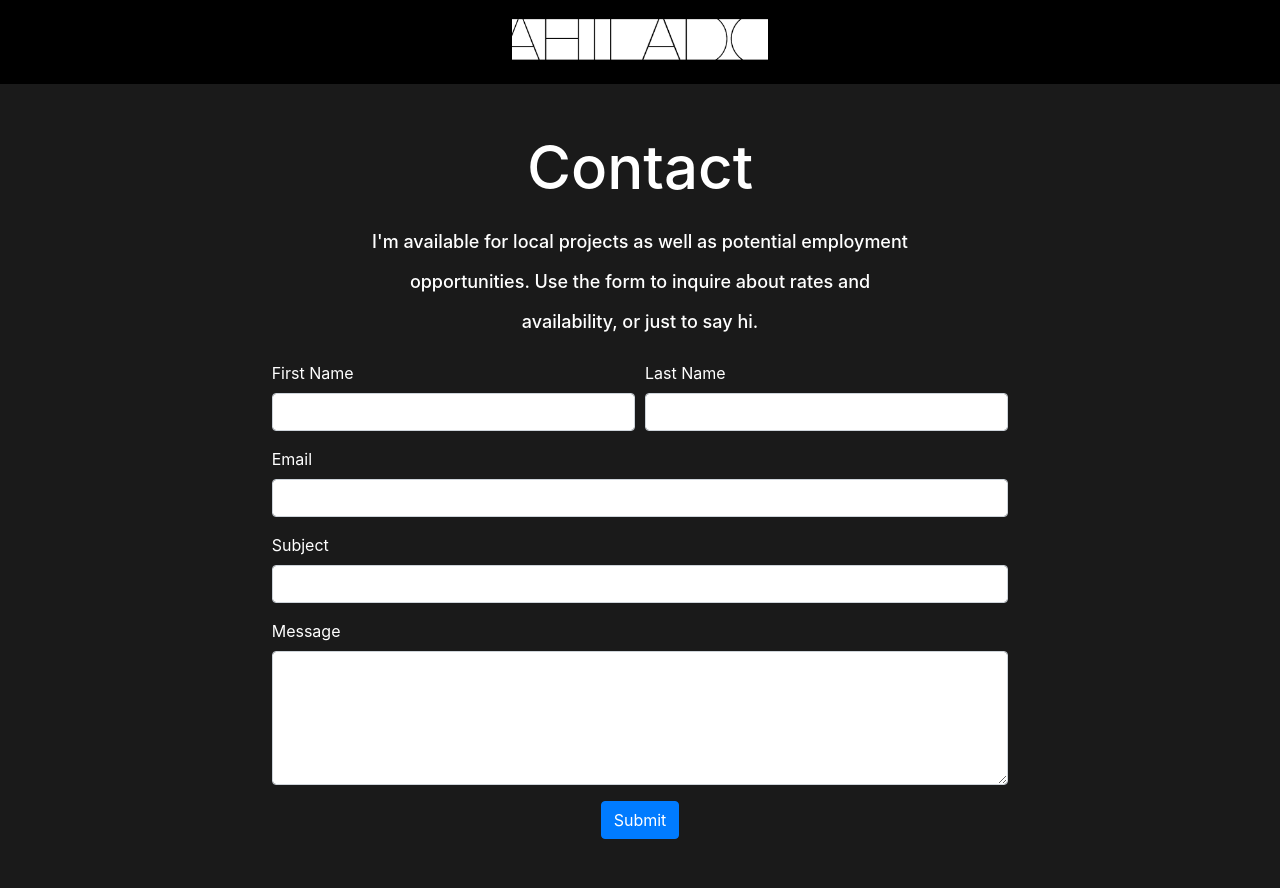
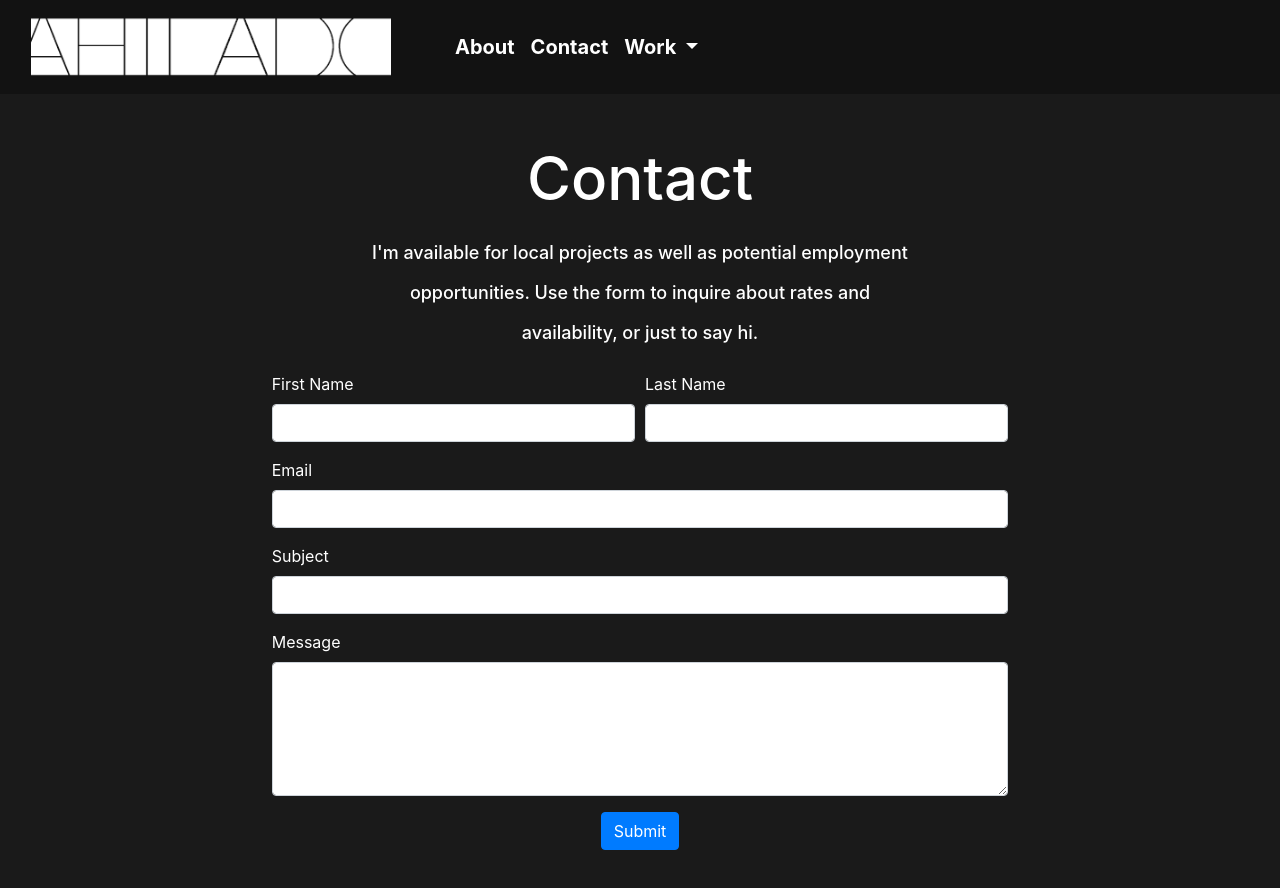
Before and after one commit to amhilado/BootStrapSite, a plain HTML site: page contact.html in a window 1280 px wide. Drawn offline with nearby package versions, Linux system fonts and the light colour scheme.

Commit message:
Updated Navigation
Updated Navigation for Design and Contact Page

```diff
--- a/contact.css
+++ b/contact.css
@@ -24,17 +24,8 @@ h5 {
     padding-bottom: 2%;
 }
 
-.header {
-    width: 100%;
-    background-color: black;
+.navbar-dark {
+    background: rgba(0, 0, 0, 0.3);
+    font-size: 20px;
+    font-weight: bolder;
 }
-
-.logo {
-    height: 20%;
-    width: 20%;
-    display: block;
-    margin-left: auto;
-    margin-right: auto;
-    padding-top: 15px;
-    padding-bottom: 20px;
-}
--- a/contact.html
+++ b/contact.html
@@ -17,11 +17,33 @@
 </head>
 
 <body>
-    <section class="header">
-        <a href="index.html">
-            <img class="logo" src="images/Logo.png">
-        </a>
-    </section>
+    <nav class="navbar navbar-expand-lg sticky-top navbar-dark">
+        <div class="container-fluid">
+            <a class="navbar-brand" href="index.html">
+                <img src="images/Logo.png" height="90%" width="90%">
+            </a>
+            <div class="collapse navbar-collapse" id="navbarSupportedContent">
+                <ul class="navbar-nav mr-auto">
+                    <li class="nav-item">
+                        <a class="nav-link active" href="about.html">About</a>
+                    </li>
+                    <li class="nav-item">
+                        <a class="nav-link active" href="contact.html">Contact</a>
+                    </li>
+                    <li class="nav-item dropdown active">
+                        <a class="nav-link dropdown-toggle" href="#" id="navbarDropdown" role="button" data-toggle="dropdown" aria-haspopup="true"
+                            aria-expanded="false">
+                            Work
+                        </a>
+                        <div class="dropdown-menu" aria-labelledby="navbarDropdown">
+                            <a class="dropdown-item" href="https://www.ahilado.com">Photography</a>
+                            <a class="dropdown-item" href="design.html">Design</a>
+                        </div>
+                    </li>
+                </ul>
+            </div>
+        </div>
+    </nav>
 
     <div class="container" style="padding-top: 2%;">
         <h1> Contact </h1>
@@ -124,3 +146,5 @@
         crossorigin="anonymous"></script>
 
 </body>
+
+</html>
--- a/design.css
+++ b/design.css
@@ -14,17 +14,8 @@ h1 {
     padding-top: 2%;
 }
 
-.header {
-    width: 100%;
-    background-color: black;
+.navbar-dark {
+    background: rgba(0, 0, 0, 0.3);
+    font-size: 20px;
+    font-weight: bolder;
 }
-
-.logo {
-    height: 20%;
-    width: 20%;
-    display: block;
-    margin-left: auto;
-    margin-right: auto;
-    padding-top: 15px;
-    padding-bottom: 20px;
-}
```
Also changed, not shown: design.html (+29 -5 lines), index.html (+2 -0 lines).
